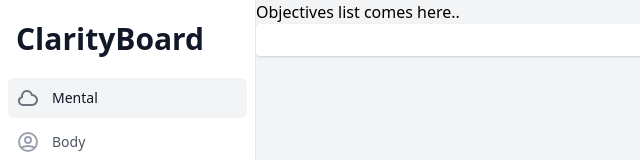
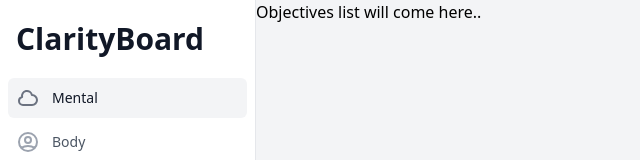
Before and after one commit to stankosy/ClarityBoard, a React (Create React App) app: page /dashboard in a window 1280 px wide. Shown: the top 160 px of the page, without its empty margins (0-640 px from the left). Built offline with nearby package versions, Linux system fonts and the light colour scheme.

Commit message:
included add new text field

```diff
--- a/package.json
+++ b/package.json
@@ -11,6 +11,7 @@
     "@testing-library/user-event": "^12.8.3",
     "react": "^17.0.2",
     "react-dom": "^17.0.2",
+    "react-edit-text": "^4.2.0",
     "react-router-dom": "^5.3.0",
     "react-scripts": "4.0.3",
     "web-vitals": "^1.1.2"
--- a/src/App.js
+++ b/src/App.js
@@ -107,7 +107,8 @@ export default function App() {
         >
           <Route path="/dashboard">
             <NavigationBar />
-            <ObjectivesList />
+            <LandingPageView title="Objectives list will come here.." />
+
           </Route>
           <Route path="/objective">
             <NavigationBar />
--- a/src/components/NavigationBar.js
+++ b/src/components/NavigationBar.js
@@ -4,16 +4,17 @@ import {
   EmojiHappyIcon,
   UserCircleIcon,
   UserGroupIcon,
-} from '@heroicons/react/outline'
-import { NavLink } from 'react-router-dom';
+} from "@heroicons/react/outline";
+import { NavLink } from "react-router-dom";
+import { EditText } from "react-edit-text";
 
 const navigation = [
-  { name: 'Mental', href: '/mental', icon: CloudIcon, current: true },
-  { name: 'Body', href: '/body', icon: UserCircleIcon, current: false },
-  { name: 'Finance', href: '#', icon: CashIcon, current: false },
-  { name: 'Social', href: '#', icon: UserGroupIcon, current: false },
-  { name: 'Mom', href: '#', icon: EmojiHappyIcon, current: false },
-]
+  { name: "Mental", href: "/mental", icon: CloudIcon, current: true },
+  { name: "Body", href: "/body", icon: UserCircleIcon, current: false },
+  { name: "Finance", href: "#", icon: CashIcon, current: false },
+  { name: "Social", href: "#", icon: UserGroupIcon, current: false },
+  { name: "Mom", href: "#", icon: EmojiHappyIcon, current: false },
+];
 
 function classNames(...classes) {
   return classes.filter(Boolean).join(" ");
@@ -26,7 +27,9 @@ export default function NavigationBar() {
       <div className="flex-1 flex flex-col min-h-0 border-r border-gray-200 bg-white">
         <div className="flex-1 flex flex-col pt-5 pb-4 overflow-y-auto">
           <div className="flex items-center flex-shrink-0 px-4">
-            <h1 className="text-3xl font-bold leading-tight text-gray-900">ClarityBoard</h1>
+            <h1 className="text-3xl font-bold leading-tight text-gray-900">
+              ClarityBoard
+            </h1>
           </div>
           <nav className="mt-5 flex-1 px-2 bg-white space-y-1">
             {navigation.map((item) => (
@@ -52,6 +55,15 @@ export default function NavigationBar() {
                 {item.name}
               </NavLink>
             ))}
+            <div style={{ whiteSpace: "nowrap" }}>
+              <EditText
+                name="menu"
+                type="text"
+                style={{ width: "200px" }}
+                placeholder="+ ADD NEW"
+                inline
+              />
+            </div>
           </nav>
         </div>
       </div>
```
Also changed, not shown: 1 other file (tests, documents, lock files or other folders).
